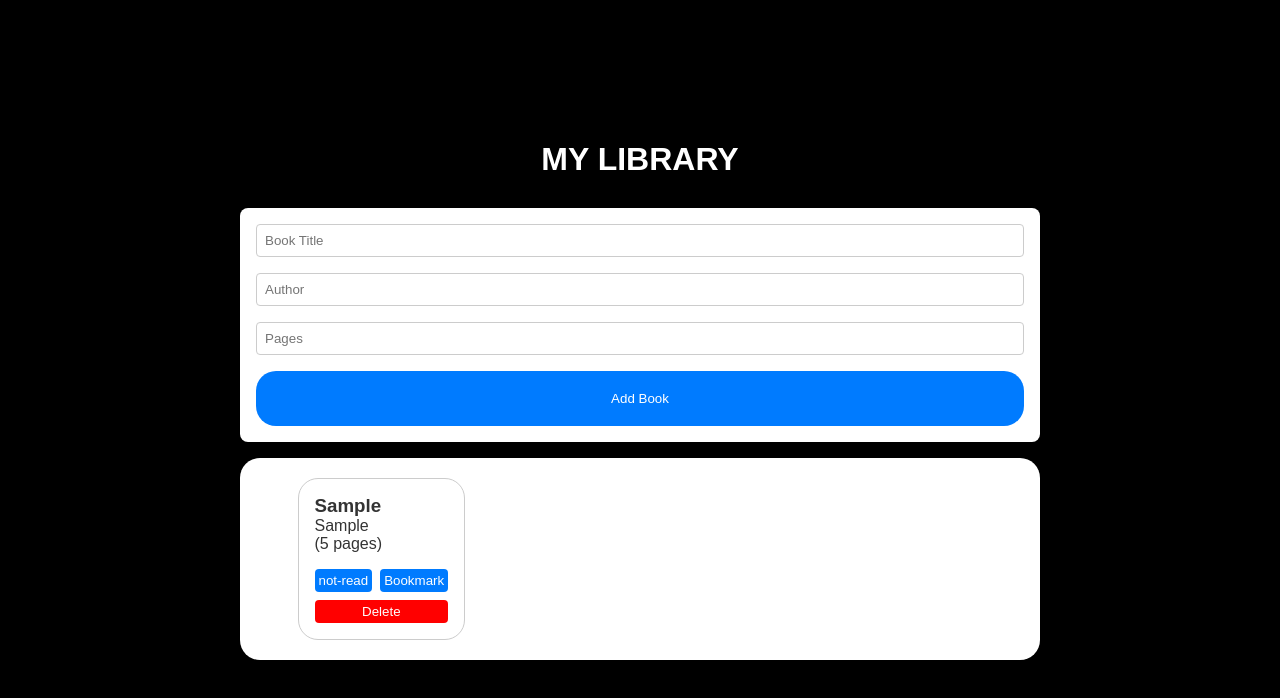
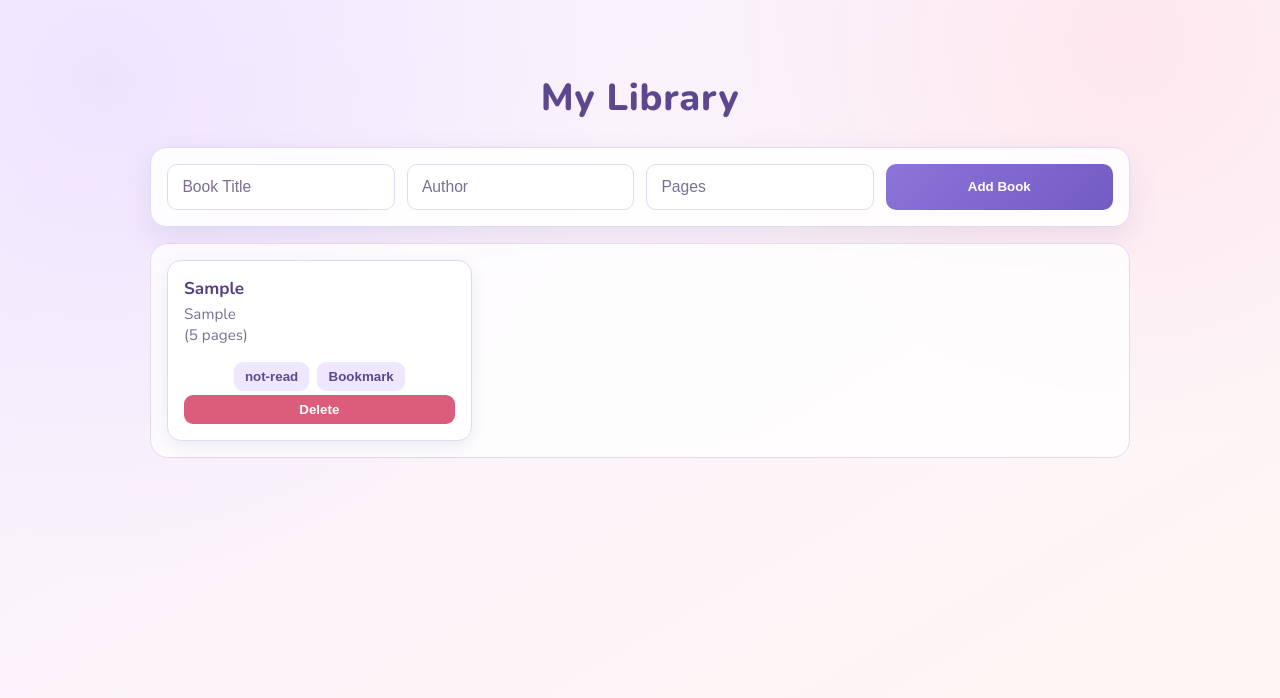
Before and after one commit to Ekene001/Library, a website built with webpack: page src/template.html in a window 1280 px wide. Both pictures are taken after typing "Sample", "Sample", "5" into the empty fields and a click on the button "Add Book". Built offline with nearby package versions, Linux system fonts and the light colour scheme.

Commit message:
feat: made edits to the styling of the library app

```diff
--- a/src/storage.js
+++ b/src/storage.js
@@ -12,6 +12,7 @@ export const storage = (() => {
     const retrieveLibrary = () => {
         const Data = localStorage.getItem('Library')
 
+        // convert books from string to object
         if(!Data) return [];
         return JSON.parse(Data)
     }
--- a/src/style.css
+++ b/src/style.css
@@ -1,164 +1,234 @@
-*{
+@import url("https://fonts.googleapis.com/css2?family=Nunito:wght@400;600;700;800&display=swap");
+
+:root {
+    --bg-soft: #f7f1ff;
+    --bg-warm: #fff6f2;
+    --card: #ffffff;
+    --text-main: #3f2f57;
+    --text-muted: #7b6f91;
+    --border: #e2d8f3;
+    --accent: #8c74d9;
+    --accent-dark: #725bc2;
+    --accent-soft: #eee7ff;
+    --danger: #dc5c7b;
+}
+
+* {
     margin: 0;
     padding: 0;
     box-sizing: border-box;
-    font-family: Arial, sans-serif;
 }
-body{
-    padding: 80px 20px;
-    background-color: black !important;
+
+body {
+    font-family: "Nunito", "Segoe UI", Tahoma, Geneva, Verdana, sans-serif;
+    padding: 72px 20px;
+    min-height: 100vh;
     display: flex;
     width: 100%;
     flex-direction: column;
     align-items: center;
-    justify-content: center;
-    min-height: 100vh;
-}
-h2{
-    color: white;
-    font-size: 32px;
-    margin-bottom: 30px;
-    text-transform: uppercase;
-}
-.formContainer{
-    width: 100%;
-    max-width: 800px;
-}
-.book-form{
-    display: flex;
-    flex-direction: column;
-    gap: 1rem;
-    background-color: white;
-    padding: 1rem;
-    border-radius: 0.5rem;
-}
-.book-form input{
-    padding: 0.5rem;
-    border: 1px solid #ccc;
-    border-radius: 0.25rem;
-}
-.book-form button{
-    padding: 20px;
-    border: none;
-    border-radius: 20px;
-    background-color: #007bff;
-    color: white;
-    cursor: pointer;
-}
-.book-form button:hover{
-    background-color: #0056b3;
-}
-.library-container{
-    color: #333;
-    display: grid;
-    grid-template-columns: repeat(3, 1fr);
-    place-content: center;
-    place-items: center;
-    gap: 1rem;
-    margin-top: 1rem;
-    padding: 20px;
-    border-radius: 20px;
-    background-color: #fff;
-}
-.book-card{
-    display: block;
-    padding: 1rem;
-    border: 1px solid #ccc;
-    border-radius: 20px;
+    justify-content: flex-start;
+    color: var(--text-main);
+    background:
+        radial-gradient(circle at 8% 10%, #efe4ff 0%, transparent 36%),
+        radial-gradient(circle at 88% 5%, #ffe7ef 0%, transparent 30%),
+        linear-gradient(150deg, var(--bg-soft) 0%, var(--bg-warm) 100%);
 }
 
-.btns-Container{
+h2 {
+    font-size: clamp(2rem, 3vw, 2.35rem);
+    font-weight: 800;
+    letter-spacing: 0.02em;
+    margin-bottom: 24px;
+    color: #5d478f;
+}
+
+.formContainer {
+    width: 100%;
+    max-width: 980px;
+}
+
+.book-form {
+    display: grid;
+    grid-template-columns: repeat(4, minmax(0, 1fr));
+    gap: 0.75rem;
+    background: rgba(255, 255, 255, 0.85);
+    border: 1px solid var(--border);
+    backdrop-filter: blur(6px);
+    padding: 1rem;
+    border-radius: 16px;
+    box-shadow: 0 12px 30px rgba(104, 82, 164, 0.12);
+}
+
+.book-form input {
+    min-width: 0;
+    padding: 0.8rem 0.9rem;
+    border: 1px solid var(--border);
+    border-radius: 10px;
+    background-color: #fff;
+    color: var(--text-main);
+    font-size: 0.98rem;
+    transition: border-color 0.2s ease, box-shadow 0.2s ease;
+}
+
+.book-form input::placeholder {
+    color: var(--text-muted);
+}
+
+.book-form input:focus {
+    outline: none;
+    border-color: var(--accent);
+    box-shadow: 0 0 0 3px rgba(140, 116, 217, 0.2);
+}
+
+.book-form button {
+    padding: 0.8rem 1rem;
+    border: none;
+    border-radius: 10px;
+    background: linear-gradient(135deg, var(--accent) 0%, var(--accent-dark) 100%);
+    color: white;
+    font-weight: 700;
+    cursor: pointer;
+    transition: transform 0.18s ease, box-shadow 0.18s ease;
+}
+
+.book-form button:hover {
+    transform: translateY(-1px);
+    box-shadow: 0 8px 18px rgba(114, 91, 194, 0.32);
+}
+
+.library-container {
+    margin-top: 1rem;
+    padding: 1rem;
+    border-radius: 18px;
+    border: 1px solid var(--border);
+    background: rgba(255, 255, 255, 0.78);
+    backdrop-filter: blur(6px);
+    display: grid;
+    grid-template-columns: repeat(3, minmax(0, 1fr));
+    gap: 1rem;
+    color: var(--text-main);
+}
+
+.library-container > p {
+    grid-column: 1 / -1;
+    text-align: center;
+    color: var(--text-muted);
+    padding: 1rem;
+}
+
+.book-card {
+    width: 100%;
+    padding: 1rem;
+    border: 1px solid var(--border);
+    border-radius: 14px;
+    background-color: var(--card);
+    box-shadow: 0 6px 18px rgba(80, 60, 130, 0.09);
+    animation: fadeUp 0.35s ease both;
+}
+
+.book-card h3 {
+    margin-bottom: 0.3rem;
+    color: #54407f;
+    font-size: 1.07rem;
+}
+
+.book-card p,
+.book-card span {
+    color: var(--text-muted);
+    font-size: 0.95rem;
+}
+
+.btns-Container {
     display: flex;
     justify-content: center;
     align-items: center;
     gap: 0.5rem;
-    margin-top: 0.5rem;
+    margin-top: 0.7rem;
 }
 
-.read-btn{
-    margin-top: 0.5rem;
-    padding: 0.25rem;
+.read-btn,
+.bookmark-btn,
+.delete-btn {
+    margin-top: 0.25rem;
+    padding: 0.45rem 0.7rem;
     border: none;
-    border-radius: 0.25rem;
-    background-color: #007bff;
-    color: white;
+    border-radius: 9px;
+    font-weight: 700;
     cursor: pointer;
-}
-.bookmark-btn{
-    margin-top: 0.5rem;
-    padding: 0.25rem;
-    border: none;
-    border-radius: 0.25rem;
-    background-color: #007bff;
-    color: white;
-    cursor: pointer;
-}
-.delete-btn{
-    display: block;
-    margin-top: 0.5rem;
-    padding: 0.25rem;
-    border: none;
-    border-radius: 0.25rem;
-    background-color: red;
-    color: white;
-    cursor: pointer;
-    width: 100%;
+    transition: transform 0.18s ease, filter 0.18s ease;
 }
 
-/* Tablet layout */
+.read-btn,
+.bookmark-btn {
+    background-color: var(--accent-soft);
+    color: #5c488e;
+}
+
+.delete-btn {
+    display: block;
+    width: 100%;
+    background-color: var(--danger);
+    color: white;
+}
+
+.read-btn:hover,
+.bookmark-btn:hover,
+.delete-btn:hover {
+    transform: translateY(-1px);
+    filter: brightness(0.98);
+}
+
+@keyframes fadeUp {
+    from {
+        opacity: 0;
+        transform: translateY(8px);
+    }
+
+    to {
+        opacity: 1;
+        transform: translateY(0);
+    }
+}
+
+/* Tablet*/
 @media (max-width: 900px) {
     body {
-        padding: 60px 16px;
+        padding: 56px 16px;
     }
 
-    h2 {
-        font-size: 28px;
-        margin-bottom: 24px;
+    .book-form {
+        grid-template-columns: repeat(2, minmax(0, 1fr));
     }
 
     .library-container {
         grid-template-columns: repeat(2, minmax(0, 1fr));
-        width: 100%;
-    }
-
-    .book-card {
-        width: 100%;
-        max-width: 340px;
     }
 }
 
-/* Mobile layout */
+/* Mobile*/
 @media (max-width: 600px) {
     body {
-        padding: 40px 12px;
+        padding: 38px 12px;
     }
 
     h2 {
-        font-size: 24px;
         text-align: center;
     }
 
     .book-form {
-        padding: 0.85rem;
+        grid-template-columns: 1fr;
+        padding: 0.9rem;
     }
 
-    .book-form input {
+    .book-form input,
+    .book-form button {
         font-size: 16px;
-    }
-
-    .book-form button {
-        padding: 14px;
-        border-radius: 12px;
     }
 
     .library-container {
         grid-template-columns: 1fr;
-        padding: 12px;
-    }
-
-    .book-card {
-        width: 100%;
-        max-width: 100%;
+        padding: 0.85rem;
     }
 
     .btns-Container {
@@ -169,6 +239,5 @@ h2{
     .bookmark-btn,
     .delete-btn {
         width: 100%;
-        padding: 0.5rem;
     }
 }
--- a/src/ui.js
+++ b/src/ui.js
@@ -12,6 +12,7 @@ export const Ui = (() => {
       libContainer.append(notice);
     } else {
       books.forEach((book, index) => {//index to show each books position in array
+        // create a card for each book with each book's property listed in each card
         const card = document.createElement("div");
         card.classList.add("book-card");
         card.innerHTML = `<h3>${book.title} </h3> <p> ${book.author} </p> <span> (${book.pageCount} pages)</span>`;
```
Also changed, not shown: .github/workflows/jekyll-gh-pages.yml (deleted), dist/index.html, dist/main.js.
